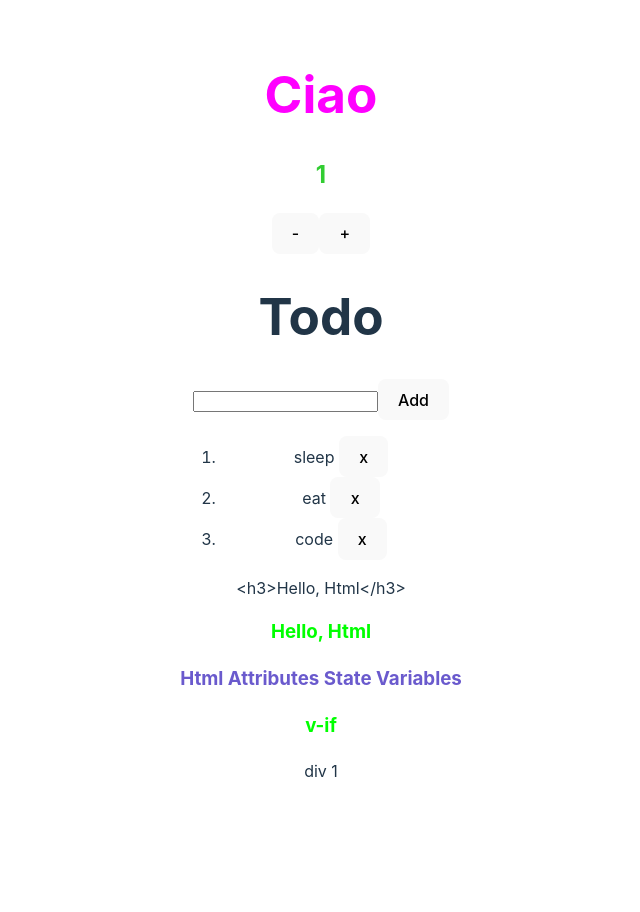
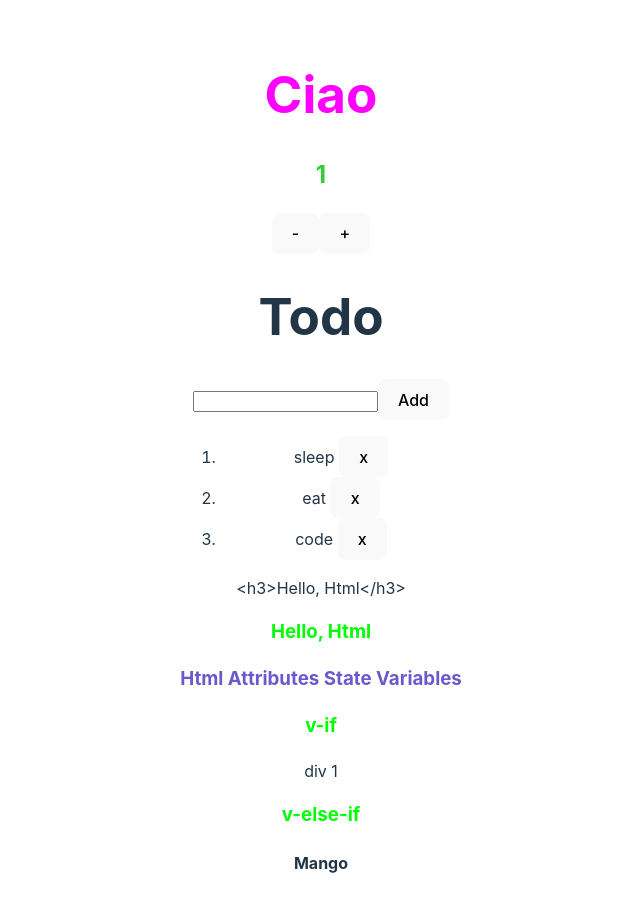
Before and after one commit to emanuelefavero/vue, a Vue app: page / in a window 1280 px wide. Shown: the top 912 px of the page, without its empty margins (319-959 px from the left). Before the commit the page ends 815 px from the top, so only its background shows below. Built offline with nearby package versions, Linux system fonts and the light colour scheme.

Commit message:
add v-else-if

```diff
--- a/src/App.vue
+++ b/src/App.vue
@@ -4,6 +4,7 @@ import Todo from './components/Todo.vue'
 import Html from './components/Html.vue'
 import HtmlAttributesVariables from './components/HtmlAttributesVariables.vue'
 import V_if from './components/V_if.vue'
+import V_else_if from './components/V_else_if.vue'
 </script>
 
 <template>
@@ -12,4 +13,5 @@ import V_if from './components/V_if.vue'
   <Html />
   <HtmlAttributesVariables />
   <V_if />
+  <V_else_if />
 </template>
--- /dev/null
+++ b/src/components/V_else_if.vue
@@ -0,0 +1,12 @@
+<script setup lang="ts">
+const fruit = 'mango'
+</script>
+
+<template>
+  <div>
+    <h3>v-else-if</h3>
+    <h4 v-if="fruit === 'mango'">Mango</h4>
+    <h4 v-else-if="fruit === 'orange'">Orange</h4>
+    <h4 v-else>Fruit</h4>
+  </div>
+</template>
```
